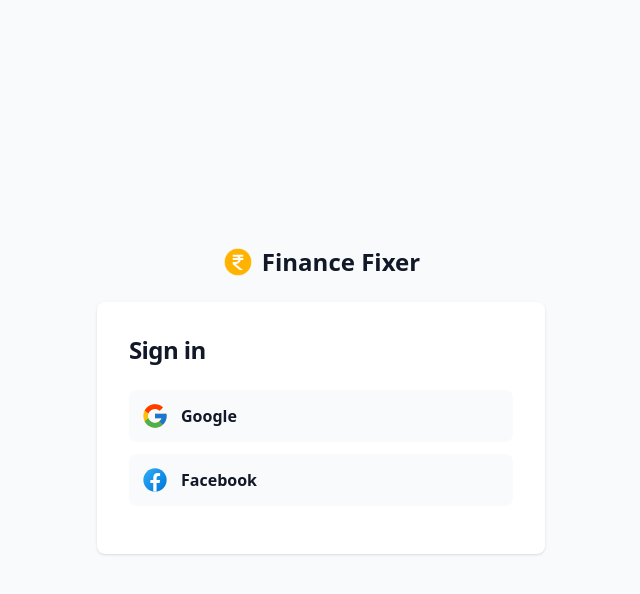
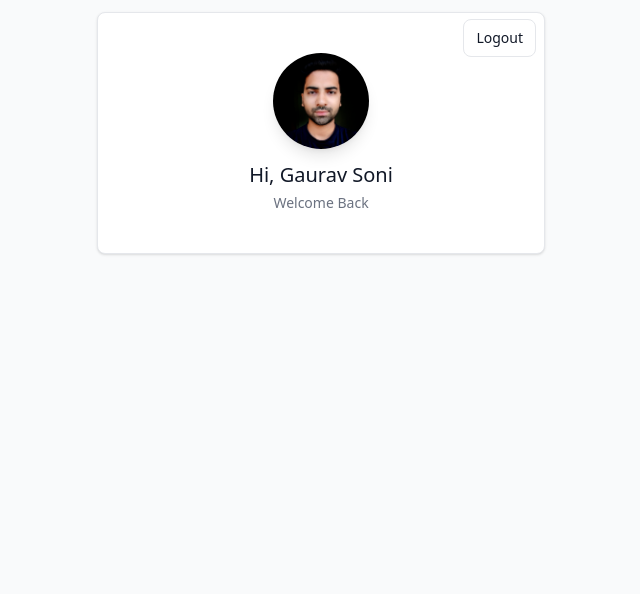
Before and after one commit to gauravsoni97/financefixer, a React (Create React App) app: page / in a window 1280 px wide. Shown: the top 594 px of the page, without its empty margins (319-959 px from the left). Built offline with nearby package versions, Linux system fonts and the light colour scheme; the HTML template or start-up script is replaced by a standard one.

Commit message:
Add: Profile hero set

```diff
--- a/package.json
+++ b/package.json
@@ -3,6 +3,10 @@
   "version": "0.1.0",
   "private": true,
   "dependencies": {
+    "@emotion/react": "^11.11.0",
+    "@emotion/styled": "^11.11.0",
+    "@mui/icons-material": "^5.11.16",
+    "@mui/material": "^5.13.3",
     "@testing-library/jest-dom": "^5.16.5",
     "@testing-library/react": "^13.4.0",
     "@testing-library/user-event": "^13.5.0",
--- a/src/App.js
+++ b/src/App.js
@@ -1,10 +1,12 @@
 import React from "react";
 import Login from "./Screens/Login/Login";
+import Main from "./Screens/Main/Main";
 
 const App = () => {
   return (
     <div>
-      <Login />
+      {/* <Login /> */}
+      <Main/>
     </div>
   );
 };
--- a/src/Screens/Login/Login.jsx
+++ b/src/Screens/Login/Login.jsx
@@ -7,39 +7,39 @@ import logo from "../../assets/Images/rupeelogo.png";
 const Login = () => {
   return (
     <div>
-      <section class=" h-screen w-screen flex items-center justify-center  bg-gray-50 dark:bg-gray-900">
-        <div class="flex w-screen flex-col items-center justify-center px-6 py-8 mx-auto md:h-screen lg:py-0">
+      <section className=" h-screen w-screen flex items-center justify-center  bg-gray-50 dark:bg-gray-900">
+        <div className="flex w-screen flex-col items-center justify-center px-6 py-8 mx-auto md:h-screen lg:py-0">
           <a
             href="#"
-            class="flex items-center mb-6 text-2xl font-semibold text-gray-900 dark:text-white"
+            className="flex items-center mb-6 text-2xl font-semibold text-gray-900 dark:text-white"
           >
-            <img class="w-8 h-8 mr-2" src={logo} alt="logo" />
+            <img className="w-8 h-8 mr-2" src={logo} alt="logo" />
             Finance Fixer
           </a>
-          <div class="w-full bg-white rounded-lg shadow dark:border md:mt-0 sm:max-w-md xl:p-0 dark:bg-gray-800 dark:border-gray-700">
-            <div class="p-6 space-y-4 md:space-y-6 sm:p-8">
-              <h1 class="text-xl font-bold leading-tight tracking-tight text-gray-900 md:text-2xl dark:text-white">
+          <div className="w-full bg-white rounded-lg shadow dark:border md:mt-0 sm:max-w-md xl:p-0 dark:bg-gray-800 dark:border-gray-700">
+            <div className="p-6 space-y-4 md:space-y-6 sm:p-8">
+              <h1 className="text-xl font-bold leading-tight tracking-tight text-gray-900 md:text-2xl dark:text-white">
                 Sign in
               </h1>
               <div>
-                <ul class="my-4 space-y-3">
+                <ul className="my-4 space-y-3">
                   <li>
                     <a
                       href="#"
-                      class="flex items-center p-3 text-base font-bold text-gray-900 rounded-lg bg-gray-50 hover:bg-gray-100 group hover:shadow dark:bg-gray-600 dark:hover:bg-gray-500 dark:text-white"
+                      className="flex items-center p-3 text-base font-bold text-gray-900 rounded-lg bg-gray-50 hover:bg-gray-100 group hover:shadow dark:bg-gray-600 dark:hover:bg-gray-500 dark:text-white"
                     >
                       <GoogleIcon />
-                      <span class="flex-1 ml-3 whitespace-nowrap">Google</span>
+                      <span className="flex-1 ml-3 whitespace-nowrap">Sign in with Google</span>
                     </a>
                   </li>
                   <li>
                     <a
                       href="#"
-                      class="flex items-center p-3 text-base font-bold text-gray-900 rounded-lg bg-gray-50 hover:bg-gray-100 group hover:shadow dark:bg-gray-600 dark:hover:bg-gray-500 dark:text-white"
+                      className="flex items-center p-3 text-base font-bold text-gray-900 rounded-lg bg-gray-50 hover:bg-gray-100 group hover:shadow dark:bg-gray-600 dark:hover:bg-gray-500 dark:text-white"
                     >
                       <FacebookIcon />
-                      <span class="flex-1 ml-3 whitespace-nowrap">
-                        Facebook
+                      <span className="flex-1 ml-3 whitespace-nowrap">
+                        Sign in with Facebook
                       </span>
                     </a>
                   </li>
--- a/src/Screens/Main/Main.jsx
+++ b/src/Screens/Main/Main.jsx
@@ -1,8 +1,11 @@
 import React from 'react'
+import ProfileHero from './ProfileHero/ProfileHero'
 
 const Main = () => {
   return (
-    <div>Main</div>
+    <div className=' h-screen w-screen flex items-start p-3 justify-center  bg-gray-50 dark:bg-gray-900'>
+      <ProfileHero/>
+    </div>
   )
 }
 
--- /dev/null
+++ b/src/Screens/Main/ProfileHero/ProfileHero.jsx
@@ -0,0 +1,39 @@
+import React, { useState } from "react";
+
+import myImg from "../../../assets/Images/gauravsoni.png";
+
+const ProfileHero = () => {
+  const [showDropdown, setShowDropdown] = useState(false);
+
+  const handleDropdown = () => {
+    setShowDropdown(!showDropdown);
+  };
+
+  return (
+    <>
+      <div className="w-full max-w-md relative bg-white border border-gray-200 rounded-lg shadow dark:bg-gray-800 dark:border-gray-700">
+
+<div className="logoutButton absolute right-0 top-1.5">
+<button type="button" class="py-2 px-3 mr-2 mb-2 text-sm font-medium text-gray-900 focus:outline-none bg-white rounded-lg border border-gray-200 hover:bg-gray-100 hover:text-blue-700 focus:z-10 focus:ring-4 focus:ring-gray-200 dark:focus:ring-gray-700 dark:bg-gray-800 dark:text-gray-400 dark:border-gray-600 dark:hover:text-white dark:hover:bg-gray-700">Logout</button>
+</div>
+
+
+        <div className="flex flex-col items-center py-10">
+          <img
+            className="w-24 h-24 mb-3 rounded-full shadow-lg"
+            src={myImg}
+            alt="Bonnie image"
+          />
+          <h5 className="mb-1 text-xl font-medium text-gray-900 dark:text-white">
+            Hi, Gaurav Soni
+          </h5>
+          <span className="text-sm text-gray-500 dark:text-gray-400">
+            Welcome Back
+          </span>
+        </div>
+      </div>
+    </>
+  );
+};
+
+export default ProfileHero;
```
Also changed, not shown: src/assets/Images/gauravsoni.png (added), 1 other file (tests, documents, lock files or other folders).
